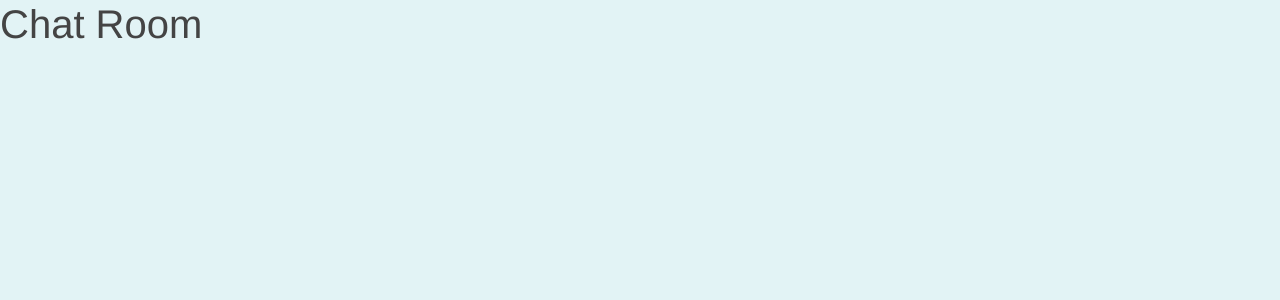
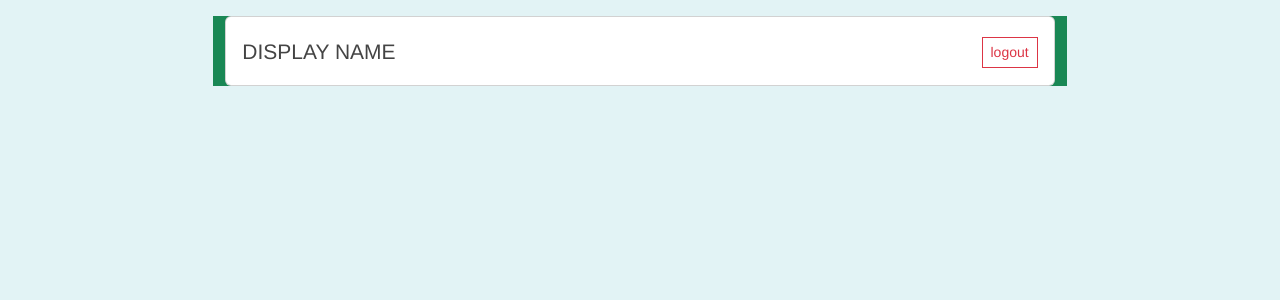
Before and after one commit to htetzawphyo/Live-Chat, a Vue app: page /chatroom in a window 1280 px wide. Shown: the top 300 px of the page. Built offline with nearby package versions, Linux system fonts and the light colour scheme.

Commit message:
make navbar and refactoring signout button

```diff
--- /dev/null
+++ b/src/components/Navbar.vue
@@ -0,0 +1,48 @@
+<template>
+    <nav class="navBar">
+        <!-- <router-link :to="{name:'home'}" class="navItem">Home</router-link>
+        <router-link :to="{name:'create'}" class="navItem">Create</router-link> -->
+        <div>
+            <small>DISPLAY NAME</small>
+        </div>
+        <div>
+            <button class="btn btn-outline-danger btn-sm rounded-0" @click="logOut">logout</button>
+        </div>
+    </nav>
+</template>
+
+<script>
+import logout from '../composables/logout'
+
+export default {
+    setup() {
+        let { error, logOutUser } = logout();
+        let logOut = async() => {
+            await logOutUser();
+        }
+        return { logOut, error }
+    }
+}
+</script>
+
+<style scoped>
+    .navBar {
+        width: 100%;
+        font-size: 1.5em;
+        display: flex;
+        justify-content: space-between;
+        align-items: center;
+    }
+    /* .navItem {
+        color: rgb(65, 61, 61);
+        text-decoration: none;
+        margin-left: 20px;
+
+    }
+    .navItem:hover {
+        color: indigo;
+    }
+    .router-link-active {
+        border-bottom: 2px solid indigo;
+    } */
+</style>
--- /dev/null
+++ b/src/composables/logout.js
@@ -0,0 +1,20 @@
+import { getAuth, signOut } from "firebase/auth";
+import { ref } from '@vue/reactivity';
+
+let error = ref(null)
+
+let logOutUser = async() => {
+    const auth = getAuth();
+    try {
+        await signOut(auth);
+    } catch (err) {
+        error.value = err
+        console.log(error.value)
+    }
+}
+
+let logout = () => {
+    return { error, logOutUser }
+}
+
+export default logout;
--- a/src/views/Chatroom.vue
+++ b/src/views/Chatroom.vue
@@ -1,9 +1,21 @@
 <template>
-  <h1>Chat Room</h1>
+  <div class="container-fluid mt-3">
+    <div class="row d-flex justify-content-center">
+      <div class="col-md-8 col-sm-12 bg-success">
+        <div class="card">
+          <div class="card-body">
+            <Navbar></Navbar>
+          </div>
+        </div>
+      </div>
+    </div>
+  </div>
 </template>
 
 <script>
+import Navbar from '../components/Navbar'
 export default {
+  components: { Navbar },
 
 }
 </script>
```
